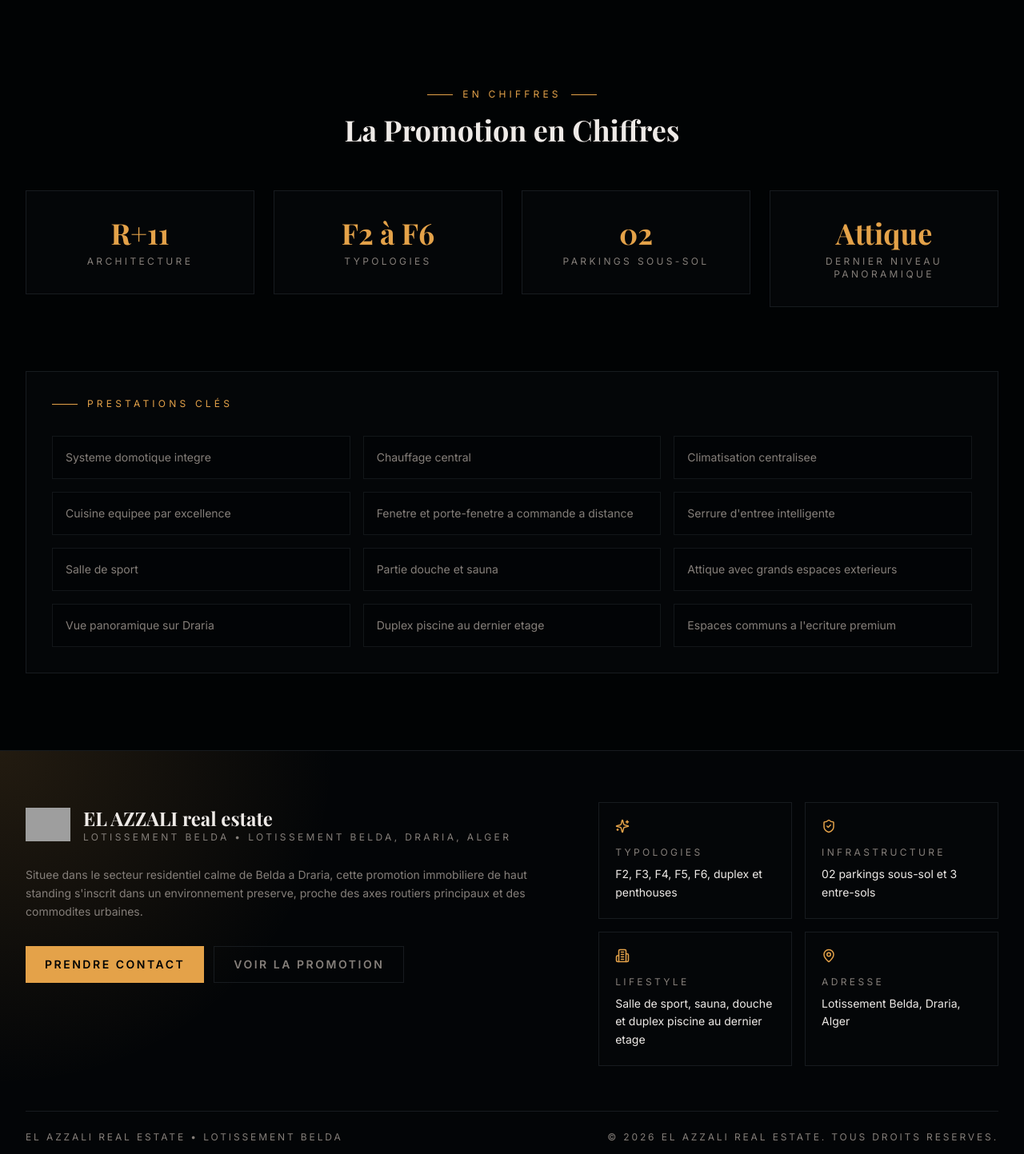
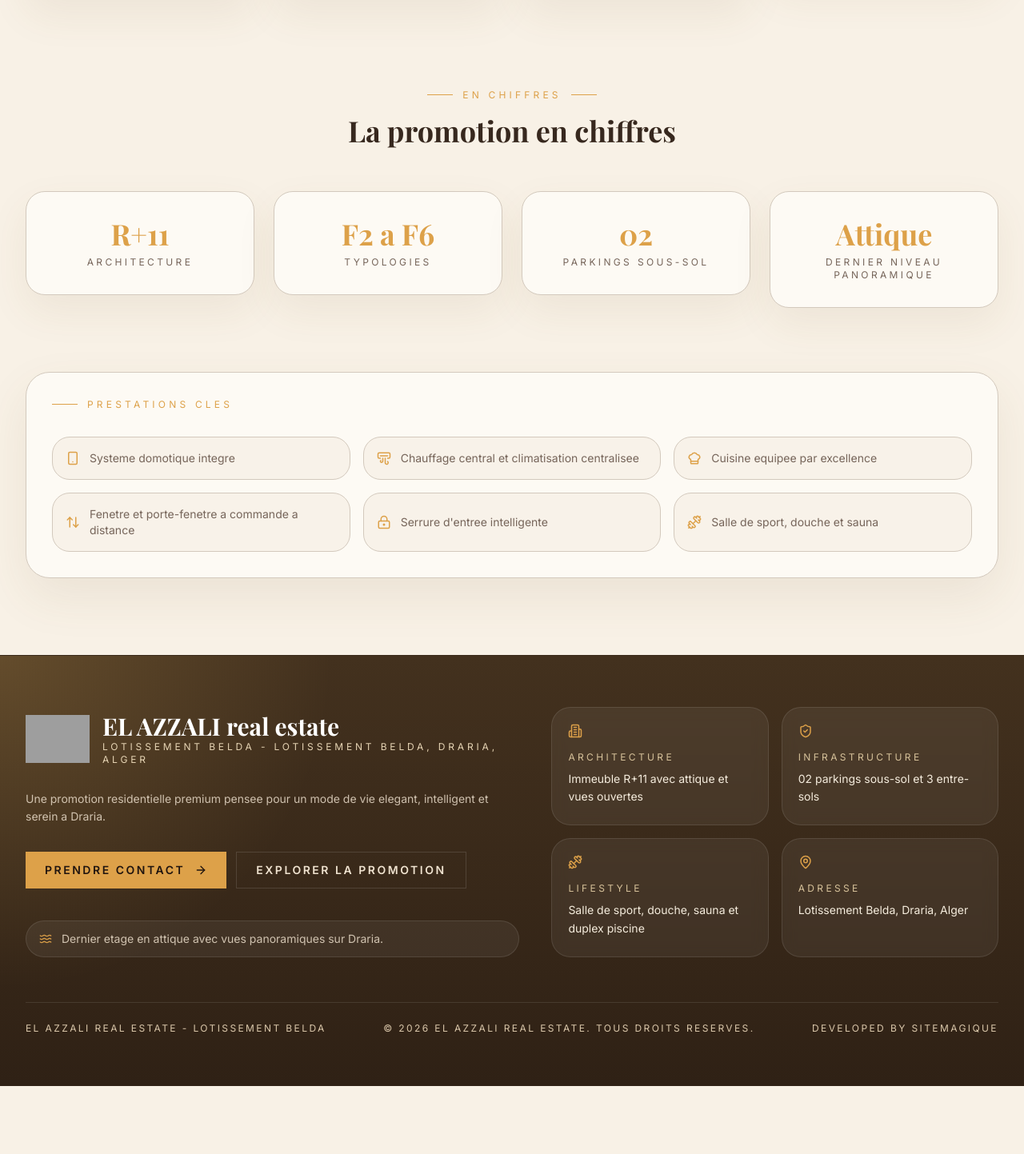
Before and after one commit to RENOLIX/promotion.github.io, a React (Vite) app: page /a-propos in a window 1280 px wide. Shown: the part 1347-2790 px from the top of the page at 80% size. After the commit the page ends 2705 px from the top, so only its background shows below. Built offline with nearby package versions, Linux system fonts and the light colour scheme; grey boxes are pictures that could not be loaded; a web font is replaced by a local one.

Commit message:
Polish beige theme and slower media pacing

```diff
--- a/src/components/layout/SiteFooter.tsx
+++ b/src/components/layout/SiteFooter.tsx
@@ -1,12 +1,12 @@
-import { Building2, MapPin, ShieldCheck, Sparkles } from "lucide-react";
+import { ArrowRight, Building2, Dumbbell, MapPin, ShieldCheck, Waves } from "lucide-react";
 import { Link } from "react-router-dom";
 import { siteInfo } from "../../lib/site";
 
 const footerHighlights = [
   {
-    icon: Sparkles,
-    title: "Typologies",
-    value: siteInfo.typologies,
+    icon: Building2,
+    title: "Architecture",
+    value: "Immeuble R+11 avec attique et vues ouvertes",
   },
   {
     icon: ShieldCheck,
@@ -14,9 +14,9 @@ const footerHighlights = [
     value: siteInfo.parking,
   },
   {
-    icon: Building2,
+    icon: Dumbbell,
     title: "Lifestyle",
-    value: "Salle de sport, sauna, douche et duplex piscine au dernier etage",
+    value: "Salle de sport, douche, sauna et duplex piscine",
   },
   {
     icon: MapPin,
@@ -27,62 +27,72 @@ const footerHighlights = [
 
 export default function SiteFooter() {
   return (
-    <footer className="relative overflow-hidden border-t border-border bg-secondary/25">
-      <div className="absolute inset-0 bg-[radial-gradient(circle_at_top_left,oklch(0.76_0.13_72/0.14),transparent_30%)]" />
+    <footer className="relative overflow-hidden border-t border-[#6f5330]/16 bg-[linear-gradient(180deg,#43311e_0%,#2f2115_100%)] text-[#f4ead9]">
+      <div className="absolute inset-0 bg-[radial-gradient(circle_at_top_left,rgba(247,198,106,0.18),transparent_30%)]" />
       <div className="relative mx-auto max-w-7xl px-6 py-16 lg:px-8">
-        <div className="grid gap-10 lg:grid-cols-[1.15fr_0.85fr]">
+        <div className="grid gap-10 lg:grid-cols-[1.05fr_0.95fr]">
           <div>
             <div className="mb-6 flex items-center gap-4">
               <img
                 alt={siteInfo.promoter}
-                className="h-14 w-14 object-contain"
+                className="h-20 w-20 object-contain"
                 src={siteInfo.logoUrl}
               />
               <div>
-                <p className="font-serif text-2xl font-bold text-foreground">{siteInfo.promoter}</p>
-                <p className="text-xs uppercase tracking-[0.28em] text-muted-foreground">
-                  {siteInfo.residence} • {siteInfo.location}
+                <p className="font-serif text-3xl font-bold text-white">{siteInfo.promoter}</p>
+                <p className="text-xs uppercase tracking-[0.32em] text-[#e6d4b4]">
+                  {siteInfo.residence} - {siteInfo.location}
                 </p>
               </div>
             </div>
-            <p className="max-w-2xl text-sm leading-relaxed text-muted-foreground">
-              {siteInfo.description}
+
+            <p className="max-w-2xl text-sm leading-relaxed text-[#efe2cf]/82">
+              Une promotion residentielle premium pensee pour un mode de vie elegant, intelligent
+              et serein a Draria.
             </p>
 
             <div className="mt-8 flex flex-wrap gap-3">
               <Link
-                className="inline-flex items-center justify-center bg-primary px-6 py-3 text-sm font-semibold uppercase tracking-[0.18em] text-primary-foreground transition-colors hover:bg-primary/90"
+                className="inline-flex items-center justify-center gap-3 bg-primary px-6 py-3 text-sm font-semibold uppercase tracking-[0.18em] text-primary-foreground transition-colors hover:bg-primary/90"
                 to="/contact"
               >
                 Prendre contact
+                <ArrowRight size={16} />
               </Link>
               <Link
-                className="inline-flex items-center justify-center border border-border px-6 py-3 text-sm font-semibold uppercase tracking-[0.18em] text-muted-foreground transition-colors hover:border-primary hover:text-primary"
+                className="inline-flex items-center justify-center gap-3 border border-white/12 px-6 py-3 text-sm font-semibold uppercase tracking-[0.18em] text-[#efe2cf] transition-colors hover:border-primary hover:text-primary"
                 to="/projets"
               >
-                Voir la promotion
+                Explorer la promotion
               </Link>
+            </div>
+
+            <div className="mt-10 flex items-center gap-3 rounded-full border border-white/10 bg-white/6 px-4 py-3 text-sm text-[#f0e3d0]/82">
+              <Waves size={16} className="text-primary" />
+              Dernier etage en attique avec vues panoramiques sur Draria.
             </div>
           </div>
 
           <div className="grid gap-4 sm:grid-cols-2">
             {footerHighlights.map((item) => (
-              <div key={item.title} className="border border-border bg-card p-5">
+              <div
+                key={item.title}
+                className="rounded-[24px] border border-white/10 bg-white/6 p-5 backdrop-blur-sm"
+              >
                 <item.icon className="mb-4 text-primary" size={18} />
-                <p className="text-xs uppercase tracking-[0.28em] text-muted-foreground">
-                  {item.title}
-                </p>
-                <p className="mt-2 text-sm leading-relaxed text-foreground">{item.value}</p>
+                <p className="text-xs uppercase tracking-[0.28em] text-[#d8c39b]">{item.title}</p>
+                <p className="mt-2 text-sm leading-relaxed text-[#f5ecdd]">{item.value}</p>
               </div>
             ))}
           </div>
         </div>
 
-        <div className="mt-14 flex flex-col gap-4 border-t border-border pt-6 text-xs uppercase tracking-[0.24em] text-muted-foreground md:flex-row md:items-center md:justify-between">
+        <div className="mt-14 flex flex-col gap-3 border-t border-white/10 pt-6 text-xs uppercase tracking-[0.2em] text-[#dbc8ab] md:flex-row md:items-center md:justify-between">
           <p>
-            {siteInfo.promoter} • {siteInfo.residence}
+            {siteInfo.promoter} - {siteInfo.residence}
           </p>
           <p>© 2026 {siteInfo.promoter}. Tous droits reserves.</p>
+          <p>Developed by SITEMAGIQUE</p>
         </div>
       </div>
     </footer>
--- a/src/index.css
+++ b/src/index.css
@@ -51,71 +51,71 @@
 
 :root {
   --radius: 0.25rem;
-  --background: oklch(0.09 0.008 240);
-  --foreground: oklch(0.94 0.006 60);
-  --card: oklch(0.12 0.008 240);
-  --card-foreground: oklch(0.94 0.006 60);
-  --popover: oklch(0.12 0.008 240);
-  --popover-foreground: oklch(0.94 0.006 60);
-  --primary: oklch(0.76 0.13 72);
-  --primary-foreground: oklch(0.09 0.008 240);
-  --secondary: oklch(0.16 0.01 240);
-  --secondary-foreground: oklch(0.94 0.006 60);
-  --muted: oklch(0.16 0.01 240);
-  --muted-foreground: oklch(0.6 0.01 60);
-  --accent: oklch(0.76 0.13 72);
-  --accent-foreground: oklch(0.09 0.008 240);
+  --background: oklch(0.96 0.016 78);
+  --foreground: oklch(0.29 0.028 52);
+  --card: oklch(0.985 0.008 82);
+  --card-foreground: oklch(0.29 0.028 52);
+  --popover: oklch(0.985 0.008 82);
+  --popover-foreground: oklch(0.29 0.028 52);
+  --primary: oklch(0.75 0.126 74);
+  --primary-foreground: oklch(0.21 0.022 50);
+  --secondary: oklch(0.92 0.014 76);
+  --secondary-foreground: oklch(0.29 0.028 52);
+  --muted: oklch(0.93 0.012 78);
+  --muted-foreground: oklch(0.52 0.028 56);
+  --accent: oklch(0.75 0.126 74);
+  --accent-foreground: oklch(0.21 0.022 50);
   --destructive: oklch(0.577 0.245 27.325);
-  --border: oklch(0.22 0.01 240);
-  --input: oklch(0.18 0.01 240);
-  --ring: oklch(0.76 0.13 72);
-  --chart-1: oklch(0.76 0.13 72);
+  --border: oklch(0.84 0.02 72);
+  --input: oklch(0.99 0.006 82);
+  --ring: oklch(0.75 0.126 74);
+  --chart-1: oklch(0.75 0.126 74);
   --chart-2: oklch(0.6 0.118 184.704);
   --chart-3: oklch(0.398 0.07 227.392);
   --chart-4: oklch(0.828 0.189 84.429);
   --chart-5: oklch(0.769 0.188 70.08);
-  --sidebar: oklch(0.11 0.008 240);
-  --sidebar-foreground: oklch(0.94 0.006 60);
-  --sidebar-primary: oklch(0.76 0.13 72);
-  --sidebar-primary-foreground: oklch(0.09 0.008 240);
-  --sidebar-accent: oklch(0.16 0.01 240);
-  --sidebar-accent-foreground: oklch(0.94 0.006 60);
-  --sidebar-border: oklch(0.22 0.01 240);
-  --sidebar-ring: oklch(0.76 0.13 72);
+  --sidebar: oklch(0.985 0.008 82);
+  --sidebar-foreground: oklch(0.29 0.028 52);
+  --sidebar-primary: oklch(0.75 0.126 74);
+  --sidebar-primary-foreground: oklch(0.21 0.022 50);
+  --sidebar-accent: oklch(0.92 0.014 76);
+  --sidebar-accent-foreground: oklch(0.29 0.028 52);
+  --sidebar-border: oklch(0.84 0.02 72);
+  --sidebar-ring: oklch(0.75 0.126 74);
 }
 
 .dark {
-  --background: oklch(0.09 0.008 240);
-  --foreground: oklch(0.94 0.006 60);
-  --card: oklch(0.12 0.008 240);
-  --card-foreground: oklch(0.94 0.006 60);
-  --popover: oklch(0.12 0.008 240);
-  --popover-foreground: oklch(0.94 0.006 60);
-  --primary: oklch(0.76 0.13 72);
-  --primary-foreground: oklch(0.09 0.008 240);
-  --secondary: oklch(0.16 0.01 240);
-  --secondary-foreground: oklch(0.94 0.006 60);
-  --muted: oklch(0.16 0.01 240);
-  --muted-foreground: oklch(0.6 0.01 60);
-  --accent: oklch(0.76 0.13 72);
-  --accent-foreground: oklch(0.09 0.008 240);
+  --background: oklch(0.96 0.016 78);
+  --foreground: oklch(0.29 0.028 52);
+  --card: oklch(0.985 0.008 82);
+  --card-foreground: oklch(0.29 0.028 52);
+  --popover: oklch(0.985 0.008 82);
+  --popover-foreground: oklch(0.29 0.028 52);
+  --primary: oklch(0.75 0.126 74);
+  --primary-foreground: oklch(0.21 0.022 50);
+  --secondary: oklch(0.92 0.014 76);
+  --secondary-foreground: oklch(0.29 0.028 52);
+  --muted: oklch(0.93 0.012 78);
+  --muted-foreground: oklch(0.52 0.028 56);
+  --accent: oklch(0.75 0.126 74);
+  --accent-foreground: oklch(0.21 0.022 50);
   --destructive: oklch(0.704 0.191 22.216);
-  --border: oklch(0.22 0.01 240);
-  --input: oklch(0.18 0.01 240);
-  --ring: oklch(0.76 0.13 72);
-  --chart-1: oklch(0.76 0.13 72);
+  --border: oklch(0.84 0.02 72);
+  --input: oklch(0.99 0.006 82);
+  --ring: oklch(0.75 0.126 74);
+  --chart-1: oklch(0.75 0.126 74);
   --chart-2: oklch(0.696 0.17 162.48);
   --chart-3: oklch(0.769 0.188 70.08);
   --chart-4: oklch(0.627 0.265 303.9);
   --chart-5: oklch(0.645 0.246 16.439);
-  --sidebar: oklch(0.11 0.008 240);
-  --sidebar-foreground: oklch(0.94 0.006 60);
-  --sidebar-primary: oklch(0.76 0.13 72);
-  --sidebar-primary-foreground: oklch(0.09 0.008 240);
-  --sidebar-accent: oklch(0.16 0.01 240);
-  --sidebar-accent-foreground: oklch(0.94 0.006 60);
-  --sidebar-border: oklch(0.22 0.01 240);
-  --sidebar-ring: oklch(0.76 0.13 72);
+  --sidebar: oklch(0.985 0.008 82);
+  --sidebar-foreground: oklch(0.29 0.028 52);
+  --sidebar-primary: oklch(0.75 0.126 74);
+  --sidebar-primary-foreground: oklch(0.21 0.022 50);
+  --sidebar-accent: oklch(0.92 0.014 76);
+  --sidebar-accent-foreground: oklch(0.29 0.028 52);
+  --sidebar-border: oklch(0.84 0.02 72);
+  --sidebar-ring: oklch(0.75 0.126 74);
 }
 
 @layer base {
@@ -126,8 +126,9 @@
   body {
     @apply bg-background font-sans text-foreground antialiased;
     background-image:
-      radial-gradient(circle at top left, oklch(0.76 0.13 72 / 8%), transparent 28%),
-      radial-gradient(circle at right center, oklch(0.76 0.13 72 / 5%), transparent 22%);
+      radial-gradient(circle at top left, oklch(0.78 0.08 72 / 22%), transparent 28%),
+      radial-gradient(circle at right center, oklch(0.72 0.06 68 / 18%), transparent 24%),
+      linear-gradient(180deg, oklch(0.985 0.01 84), oklch(0.952 0.016 78));
   }
 
   html {
@@ -151,10 +152,10 @@
   }
 
   .hero-stat-card {
-    background: linear-gradient(180deg, oklch(0.11 0.01 240 / 88%), oklch(0.14 0.01 240 / 82%));
+    background: linear-gradient(180deg, oklch(0.985 0.008 82 / 92%), oklch(0.93 0.014 76 / 88%));
     box-shadow:
-      inset 0 -8px 18px rgba(0, 0, 0, 0.2),
-      0 12px 26px rgba(0, 0, 0, 0.18);
+      inset 0 -8px 18px rgba(120, 88, 42, 0.08),
+      0 14px 28px rgba(99, 75, 41, 0.08);
   }
 }
 
@@ -163,7 +164,7 @@
 }
 
 ::-webkit-scrollbar-track {
-  background: oklch(0.09 0.008 240);
+  background: oklch(0.94 0.014 78);
 }
 
 ::-webkit-scrollbar-thumb {
--- a/src/pages/a-propos/page.tsx
+++ b/src/pages/a-propos/page.tsx
@@ -1,7 +1,17 @@
 import type { ReactNode } from "react";
 import { useRef } from "react";
 import { motion, useInView } from "motion/react";
-import { Building2, Dumbbell, MapPin, ShieldCheck } from "lucide-react";
+import {
+  AirVent,
+  ArrowUpDown,
+  Building2,
+  ChefHat,
+  Dumbbell,
+  LockKeyhole,
+  MapPin,
+  ShieldCheck,
+  Smartphone,
+} from "lucide-react";
 import { siteInfo } from "../../lib/site";
 
 const values = [
@@ -25,6 +35,15 @@ const values = [
     title: "Adresse",
     desc: "Lotissement Belda a Draria, dans un secteur residentiel calme relie aux axes routiers et commodites.",
   },
+] as const;
+
+const keyFeatures = [
+  { icon: Smartphone, label: "Systeme domotique integre" },
+  { icon: AirVent, label: "Chauffage central et climatisation centralisee" },
+  { icon: ChefHat, label: "Cuisine equipee par excellence" },
+  { icon: ArrowUpDown, label: "Fenetre et porte-fenetre a commande a distance" },
+  { icon: LockKeyhole, label: "Serrure d'entree intelligente" },
+  { icon: Dumbbell, label: "Salle de sport, douche et sauna" },
 ] as const;
 
 function AnimSection({ children, delay = 0 }: { children: ReactNode; delay?: number }) {
@@ -52,7 +71,7 @@ export default function AProposPage() {
           className="h-full w-full object-cover"
           src={`${import.meta.env.BASE_URL}el-azzali/facade-01.jpeg`}
         />
-        <div className="absolute inset-0 bg-background/70" />
+        <div className="absolute inset-0 bg-background/55" />
         <div className="absolute inset-0 flex flex-col items-center justify-center">
           <div className="mb-3 flex items-center gap-3">
             <div className="h-px w-8 bg-primary" />
@@ -60,7 +79,7 @@ export default function AProposPage() {
             <div className="h-px w-8 bg-primary" />
           </div>
           <h1 className="text-center font-serif text-4xl font-bold text-foreground md:text-6xl">
-            À Propos
+            A propos
           </h1>
         </div>
       </div>
@@ -77,27 +96,29 @@ export default function AProposPage() {
             <h2 className="mb-6 font-serif text-4xl font-bold text-foreground">
               {siteInfo.residence}
               <br />
-              <span className="italic text-primary">à Draria</span>
+              <span className="italic text-primary">a Draria</span>
             </h2>
             <p className="mb-4 leading-relaxed text-muted-foreground">{siteInfo.description}</p>
             <p className="mb-4 leading-relaxed text-muted-foreground">{siteInfo.longDescription}</p>
             <p className="leading-relaxed text-muted-foreground">
-              Le dernier étage en attique offre des espaces extérieurs généreux et une vue
-              panoramique sur la commune de Draria, dans une résidence pensée pour un quotidien
-              résidentiel premium et durable.
+              Le dernier etage en attique offre des espaces exterieurs genereux et une vue
+              panoramique sur la commune de Draria, dans une residence pensee pour un quotidien
+              residentiel premium et durable.
             </p>
           </AnimSection>
 
           <AnimSection delay={0.2}>
-            <div className="relative">
+            <div className="relative overflow-hidden rounded-[30px] border border-border bg-card shadow-[0_24px_60px_rgba(109,84,44,0.12)]">
               <img
-                alt="Signature EL AZZALI"
+                alt="Facade EL AZZALI"
                 className="aspect-[4/3] w-full object-cover"
-                src={`${import.meta.env.BASE_URL}el-azzali/logo-wall.jpeg`}
+                src={`${import.meta.env.BASE_URL}el-azzali/hero.jpeg`}
               />
-              <div className="absolute -bottom-6 -right-6 hidden border border-primary bg-card p-6 md:block">
-                <p className="font-serif text-4xl font-bold text-primary">R+11</p>
-                <p className="mt-1 text-xs uppercase tracking-widest text-muted-foreground">
+              <div className="absolute inset-0 bg-gradient-to-t from-[rgba(40,28,16,0.58)] via-transparent to-transparent" />
+              <div className="absolute bottom-0 left-0 right-0 p-6">
+                <p className="text-xs uppercase tracking-[0.3em] text-primary">Signature EL AZZALI</p>
+                <p className="mt-2 font-serif text-4xl font-bold text-white">R+11</p>
+                <p className="mt-1 text-xs uppercase tracking-[0.22em] text-white/76">
                   Architecture moderne
                 </p>
               </div>
@@ -112,14 +133,14 @@ export default function AProposPage() {
               <span className="text-xs uppercase tracking-[0.35em] text-primary">ADN</span>
               <div className="h-px w-8 bg-primary" />
             </div>
-            <h2 className="font-serif text-4xl font-bold text-foreground">Nos Repères</h2>
+            <h2 className="font-serif text-4xl font-bold text-foreground">Nos reperes</h2>
           </div>
         </AnimSection>
 
         <div className="mb-28 grid grid-cols-1 gap-6 sm:grid-cols-2 lg:grid-cols-4">
           {values.map((value, index) => (
             <AnimSection key={value.title} delay={index * 0.1}>
-              <div className="border border-border bg-card p-8 text-center transition-colors hover:border-primary/50">
+              <div className="rounded-[24px] border border-border bg-card p-8 text-center shadow-[0_20px_50px_rgba(109,84,44,0.08)] transition-colors hover:border-primary/50">
                 <value.icon className="mx-auto mb-4 text-primary" size={28} />
                 <h3 className="mb-3 font-serif text-xl font-bold text-foreground">{value.title}</h3>
                 <p className="text-sm leading-relaxed text-muted-foreground">{value.desc}</p>
@@ -135,19 +156,19 @@ export default function AProposPage() {
               <span className="text-xs uppercase tracking-[0.35em] text-primary">En chiffres</span>
               <div className="h-px w-8 bg-primary" />
             </div>
-            <h2 className="font-serif text-4xl font-bold text-foreground">La Promotion en Chiffres</h2>
+            <h2 className="font-serif text-4xl font-bold text-foreground">La promotion en chiffres</h2>
           </div>
         </AnimSection>
 
         <div className="grid grid-cols-2 gap-6 lg:grid-cols-4">
           {[
             { value: "R+11", label: "Architecture" },
-            { value: "F2 à F6", label: "Typologies" },
+            { value: "F2 a F6", label: "Typologies" },
             { value: "02", label: "Parkings sous-sol" },
             { value: "Attique", label: "Dernier niveau panoramique" },
           ].map((item, index) => (
             <AnimSection key={item.label} delay={index * 0.1}>
-              <div className="border border-border bg-card p-8 text-center">
+              <div className="rounded-[24px] border border-border bg-card p-8 text-center shadow-[0_20px_50px_rgba(109,84,44,0.08)]">
                 <p className="font-serif text-4xl font-bold text-primary">{item.value}</p>
                 <p className="mt-2 text-xs uppercase tracking-[0.28em] text-muted-foreground">
                   {item.label}
@@ -158,20 +179,21 @@ export default function AProposPage() {
         </div>
 
         <AnimSection delay={0.2}>
-          <div className="mt-20 border border-border bg-card p-8">
+          <div className="mt-20 rounded-[30px] border border-border bg-card p-8 shadow-[0_24px_60px_rgba(109,84,44,0.09)]">
             <div className="mb-8 flex items-center gap-3">
               <div className="h-px w-8 bg-primary" />
               <span className="text-xs uppercase tracking-[0.35em] text-primary">
-                Prestations clés
+                Prestations cles
               </span>
             </div>
             <div className="grid gap-4 md:grid-cols-2 lg:grid-cols-3">
-              {[...siteInfo.interiorFeatures, ...siteInfo.lifestyleFeatures].map((feature) => (
+              {keyFeatures.map((feature) => (
                 <div
-                  key={feature}
-                  className="border border-border/80 bg-background/50 px-4 py-4 text-sm text-muted-foreground"
+                  key={feature.label}
+                  className="flex items-center gap-3 rounded-[22px] border border-border bg-background/80 px-4 py-4 text-sm text-muted-foreground"
                 >
-                  {feature}
+                  <feature.icon className="shrink-0 text-primary" size={18} />
+                  <span>{feature.label}</span>
                 </div>
               ))}
             </div>
--- a/src/pages/home/_components/DoorIntro.tsx
+++ b/src/pages/home/_components/DoorIntro.tsx
@@ -10,7 +10,7 @@ export default function DoorIntro({ onComplete }: { onComplete: () => void }) {
     const t2 = window.setTimeout(() => {
       setPhase("done");
       onComplete();
-    }, 4200);
+    }, 5200);
 
     return () => {
       window.clearTimeout(t1);
@@ -27,7 +27,7 @@ export default function DoorIntro({ onComplete }: { onComplete: () => void }) {
         animate={phase === "zoom" ? { opacity: 0 } : { opacity: 1 }}
         className="fixed inset-0 z-[100] flex"
         initial={{ opacity: 1 }}
-        transition={phase === "zoom" ? { duration: 1.2, delay: 1.15, ease: "easeInOut" } : {}}
+        transition={phase === "zoom" ? { duration: 1.25, delay: 1.7, ease: "easeInOut" } : {}}
       >
         <motion.div
           animate={phase !== "doors" ? { x: "-100%" } : { x: 0 }}
--- a/src/pages/projets/page.tsx
+++ b/src/pages/projets/page.tsx
@@ -63,7 +63,7 @@ export default function ProjetsPage() {
             <div className="h-px w-8 bg-primary" />
           </div>
           <h1 className="text-center font-serif text-4xl font-bold text-foreground md:text-6xl">
-            {siteInfo.promoterShort} • {siteInfo.residence}
+            {siteInfo.promoterShort} - {siteInfo.residence}
           </h1>
         </div>
       </div>
```
Also changed, not shown: src/components/layout/SiteHeader.tsx (+4 -6 lines), src/lib/site.ts (+11 -2 lines), src/pages/home/_components/ProjectsSection.tsx (+79 -31 lines).
